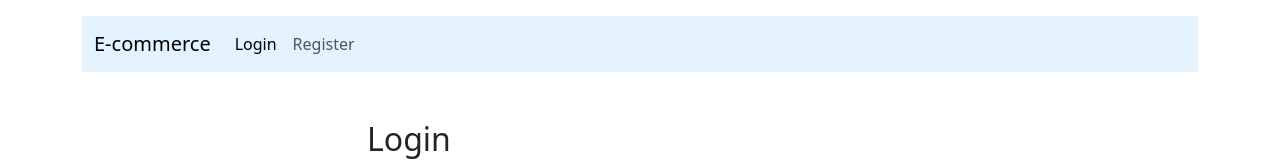
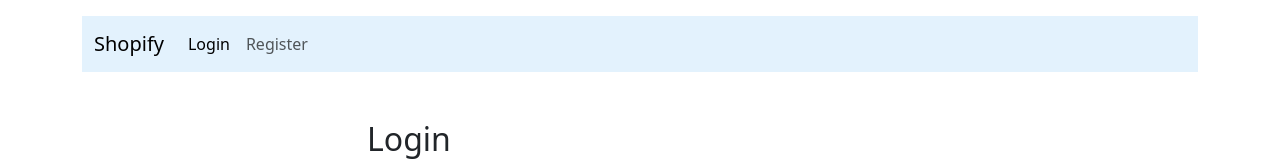
Before and after one commit to KhushiJukanti/SaaS_Platform_with_Shopify, a React (Create React App) app in the folder frontend/: page / in a window 1280 px wide. Shown: the top 161 px of the page. Built offline with nearby package versions, Linux system fonts and the light colour scheme.

Commit message:
import authcontext component in navbar

```diff
--- a/frontend/src/components/Navbar.jsx
+++ b/frontend/src/components/Navbar.jsx
@@ -21,7 +21,7 @@ const ShopifyNavbar = () => {
             <Navbar expand="lg" style={{ backgroundColor: '#e3f2fd' }}>
                 <Container>
                     <Navbar.Brand as={Link} to="#">
-                        E-commerce
+                        Shopify
                     </Navbar.Brand>
                     <Navbar.Toggle aria-controls="basic-navbar-nav" />
                     <Navbar.Collapse id="basic-navbar-nav">
```
